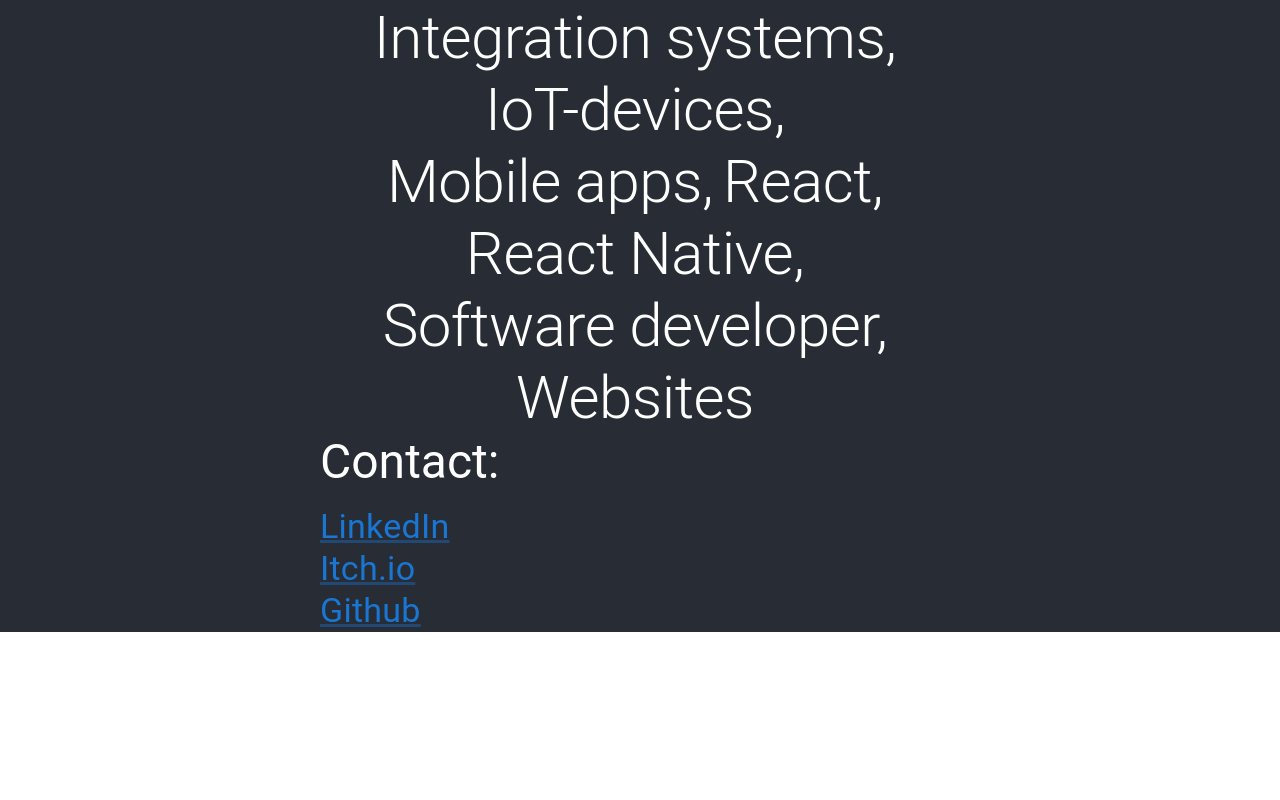
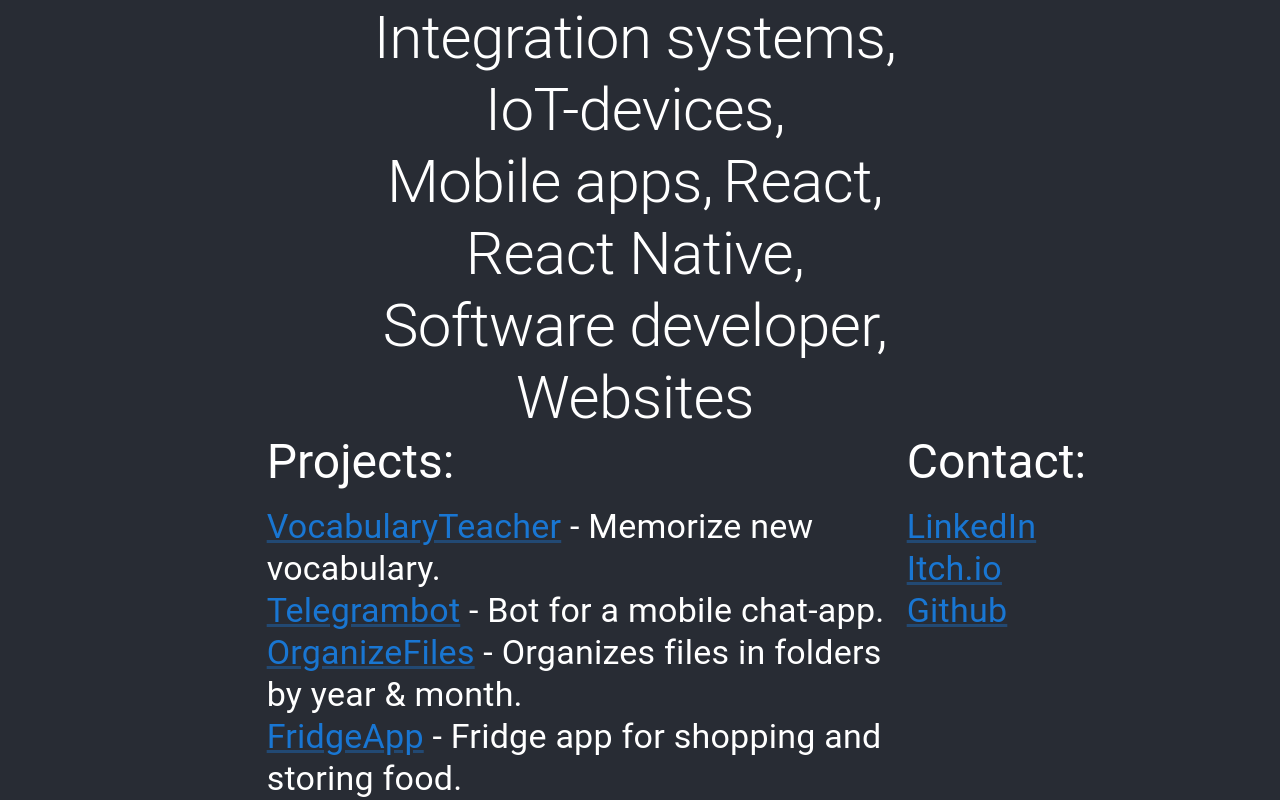
Before and after one commit to Crare/crare.github.io, a React (Create React App) app in the folder my-app/: page / in a window 1280 px wide. Shown: the part 214-1014 px from the top of the page. Before the commit the page ends 846 px from the top, so only its background shows below. Built offline with nearby package versions, Linux system fonts and the light colour scheme.

Commit message:
add projects

```diff
--- a/my-app/src/pages/home/Home.tsx
+++ b/my-app/src/pages/home/Home.tsx
@@ -92,7 +92,44 @@
         </Grid>
       </Grid>
       <Grid container xs={12} spacing={2} justifyContent={"center"}>
-        <Grid item xs={6}>
+        <Grid item xs={6} justifyContent={"center"}>
+          <Typography variant="h3" mb={2}>
+            Projects:
+          </Typography>
+          <Typography variant="h4">
+            <Link
+              href="https://github.com/Crare/VocabularyTeacher"
+              target="_blank"
+            >
+              VocabularyTeacher
+            </Link>
+            {" - "}
+            Memorize new vocabulary.
+          </Typography>
+          <Typography variant="h4">
+            <Link href="https://github.com/Crare/telegrambot" target="_blank">
+              Telegrambot
+            </Link>
+            {" - "}
+            Bot for a mobile chat-app.
+          </Typography>
+          <Typography variant="h4">
+            <Link href="https://github.com/Crare/organizeFiles" target="_blank">
+              OrganizeFiles
+            </Link>
+            {" - "}
+            Organizes files in folders by year & month.
+          </Typography>
+          <Typography variant="h4">
+            <Link href="https://github.com/Crare/fridge" target="_blank">
+              FridgeApp
+            </Link>
+            {" - "}
+            Fridge app for shopping and storing food.
+          </Typography>
+        </Grid>
+
+        <Grid item xs={1} justifyContent={"center"}>
           <Typography variant="h3" mb={2}>
             Contact:
           </Typography>
```
